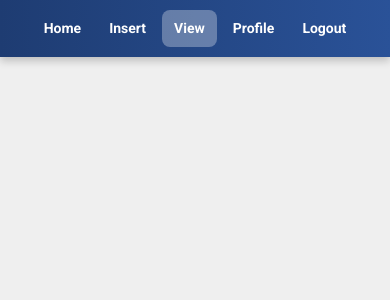
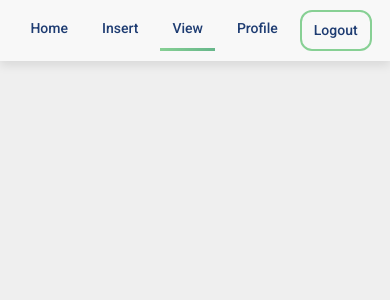
Before and after one commit to ParcelManagment/Website_Frontend, a React (Create React App) app in the folder Parcel_Management_System/: page /view in a window 390 px wide. Shown: the top 300 px of the page. Built offline with nearby package versions, Linux system fonts and the light colour scheme; no server answers.

Commit message:
Updated UI

```diff
--- a/Parcel_Management_System/src/App.js
+++ b/Parcel_Management_System/src/App.js
@@ -3,6 +3,7 @@ import 'bootstrap/dist/css/bootstrap.min.css';
 import { BrowserRouter as Router, Route, Routes, useLocation } from 'react-router-dom';
 
 import './App.css';
+import './Components/Footer/footer.css';
 import LoginSignup from './Components/LoginSignup/LoginSignup';
 import Home from './Components/Home/Home';
 import InsertPage from './Components/InsertPage/InsertPage';
--- a/Parcel_Management_System/src/Components/Home/Home.css
+++ b/Parcel_Management_System/src/Components/Home/Home.css
@@ -222,3 +222,36 @@ body {
         height: 45px;
     }
 }
+
+/* Animation for sliding in from left */
+@keyframes slideInLeft {
+    from {
+        transform: translateX(-100%);
+        opacity: 0;
+    }
+    to {
+        transform: translateX(0);
+        opacity: 1;
+    }
+}
+
+/* Animation for sliding in from right */
+@keyframes slideInRight {
+    from {
+        transform: translateX(100%);
+        opacity: 0;
+    }
+    to {
+        transform: translateX(0);
+        opacity: 1;
+    }
+}
+
+/* Applying the animation to the respective sections */
+.left-section.slide-in-left {
+    animation: slideInLeft 1s forwards; /* Duration of the animation */
+}
+
+.right-section.slide-in-right {
+    animation: slideInRight 1s forwards; /* Duration of the animation */
+}
--- a/Parcel_Management_System/src/Components/Home/Home.jsx
+++ b/Parcel_Management_System/src/Components/Home/Home.jsx
@@ -3,7 +3,7 @@ import 'bootstrap/dist/css/bootstrap.min.css';
 import './Home.css';
 import { useNavigate } from "react-router-dom";
 import axios from "axios";
-import { FaShippingFast, FaMapMarkedAlt, FaUserPlus, FaDatabase, FaLock } from 'react-icons/fa'; // Importing icons
+import { FaShippingFast, FaMapMarkedAlt, FaUserPlus, FaDatabase, FaLock } from 'react-icons/fa';
 
 const Home = () => {
     const [showBox, setShowBox] = useState(false);
@@ -34,7 +34,7 @@ const Home = () => {
     return (
         <div className="home container-fluid d-flex justify-content-center align-items-center">
             <div className="content-wrapper">
-                <div className={`left-section ${showBox ? 'show' : ''}`}>
+                <div className={`left-section ${showBox ? 'slide-in-left' : ''}`}>
                     <h2 className="text-center">Welcome to the Parcel Management System!</h2>
                     <p>
                         Our platform is designed to simplify the process of managing packages for train-based transfers, ensuring that package deliveries are safe, efficient, and seamlessly tracked.
@@ -88,7 +88,7 @@ const Home = () => {
                     </ul>
                 </div>
 
-                <div className={`right-section ${showBox ? 'show' : ''}`}>
+                <div className={`right-section ${showBox ? 'slide-in-right' : ''}`}>
                     <div className="details-box">
                         <h3>Ready to get started?</h3>
                         <p>Add new package information quickly and easily.</p>
--- a/Parcel_Management_System/src/Components/NavigationBar/NavigationBar.css
+++ b/Parcel_Management_System/src/Components/NavigationBar/NavigationBar.css
@@ -1,97 +1,104 @@
-
 .navigation-bar {
     display: flex;
-    justify-content: center; /* Center navigation items */
+    justify-content: center;
     align-items: center;
-    background: linear-gradient(90deg, #1e3c72, #2a5298); /* Gradient background */
-    padding: 15px 30px; /* Adjust padding for spacing */
-    box-shadow: 0 4px 8px rgba(0, 0, 0, 0.2); /* Soft shadow */
-    position: fixed; /* Fixed position at the top */
+    background: #f8f8f8; /* Light neutral color close to #EFEFEF */
+    padding: 15px 30px;
+    box-shadow: 0 4px 10px rgba(0, 0, 0, 0.1); /* Subtle shadow for depth */
+    position: fixed;
     top: 0;
     left: 0;
     right: 0;
-    z-index: 1000; /* Make sure it is on top of other elements */
+    z-index: 1000;
 }
 
 .navigation-bar a,
 .navigation-bar .logout-button {
-    color: #ffffff; /* White text color */
+    color: #1e3c72; /* Consistent dark blue for text */
     text-decoration: none;
-    padding: 10px 20px; /* Padding around text */
-    font-size: 18px; /* Font size */
-    font-weight: bold; /* Bold text */
-    border-radius: 8px; /* Rounded corners */
-    transition: background-color 0.3s ease, transform 0.3s ease; /* Smooth transitions */
-    background: none; /* No background */
-    border: none; /* No border */
-    cursor: pointer; /* Pointer cursor */
-    margin: 0; /* Ensure no extra margin */
+    padding: 10px 20px;
+    font-size: 18px;
+    font-weight: 500;
+    border-radius: 12px;
+    transition: background-color 0.3s ease, transform 0.3s ease, border 0.3s ease;
+    background: none;
+    border: none;
+    cursor: pointer;
+    margin: 0;
 }
 
 .navigation-bar a:hover,
 .navigation-bar .logout-button:hover {
-    background-color: rgba(255, 255, 255, 0.2); /* Semi-transparent white on hover */
-    transform: scale(1.05); /* Slight scale effect on hover */
-}
-
-.navigation-bar a:active,
-.navigation-bar .logout-button:active {
-    background-color: rgba(255, 255, 255, 0.4); /* More opaque on click */
-    transform: scale(0.95); /* Slightly reduced scale on click */
+    background-color: #e0e0e0 !important; /* Slightly darker hover effect to differentiate */
+    color: #1e3c72 !important;
+    transform: scale(1.05);
 }
 
 .navigation-bar .logo {
-    font-size: 24px; /* Larger font size for the logo */
+    font-size: 24px;
     font-weight: bold;
-    color: #ffffff;
-    margin-right: auto; /* Push logo to the left */
+    color: #1e3c72;
+    margin-right: auto;
 }
 
 .navigation-bar .links {
     display: flex;
-    gap: 15px; /* Space between links */
+    gap: 20px; /* Increased gap for more modern spacing */
 }
 
+/* Other styles remain unchanged */
+
 .logout-button {
-    background-color: transparent; /* Transparent background */
-    border: none; /* No border */
-    color: #ffffff; /* White text color */
-    cursor: pointer; /* Pointer cursor */
-    padding: 10px 20px; /* Same padding as links */
-    font-size: 18px; /* Same font size as links */
-    font-weight: bold; /* Same font weight as links */
-    border-radius: 8px; /* Same border radius as links */
-    transition: background-color 0.3s ease, transform 0.3s ease; /* Smooth transitions */
+    background-color: transparent;
+    border: 2px solid #87d094 !important; /* Teal border for logout button */
+    color: #1e3c72 !important;
+    cursor: pointer;
+    padding: 10px 20px;
+    font-size: 18px;
+    font-weight: 600; /* Slightly increase font weight */
+    border-radius: 12px;
+    transition: background-color 0.3s ease, transform 0.3s ease, box-shadow 0.3s ease; /* Added box-shadow transition */
 }
-.navigation-bar .links a.active-link {
-    background-color: rgba(255, 255, 255, 0.3); /* Highlight color */
-    color: #ffffff; /* Text color for active link */
-    border-radius: 8px; /* Optional: rounded corners for highlight */
+
+/* Added background color on hover and focus */
+.logout-button:hover,
+.logout-button:focus {
+    background-color: #87d094 !important; /* Change to a greenish color on hover */
+    color: #fff !important; /* Change text color to white for contrast */
+    box-shadow: 0 4px 8px rgba(0, 0, 0, 0.2) !important; /* Add shadow on hover */
+}
+
+/* Active state to provide feedback when clicked */
+.logout-button:active {
+    background-color: #66b68a !important; /* Darker green for active state */
+    transform: scale(0.95) !important;
+}
 
 
+/* Apply green gradient border for active link */
+.navigation-bar .links a.active-link {
+    border-bottom: 3px solid; /* Border only on bottom */
+    border-image: linear-gradient(90deg, #87d094, #66b68a) 1 !important; /* Green gradient border */
+    color: #1e3c72 !important; /* Matching dark blue text color */
+}
 
-
-}
 @media (max-width: 600px) {
     .navigation-bar {
-        justify-content: space-around; /* Space items evenly */
-        padding: 10px; /* Reduce padding */
+        justify-content: space-around;
+        padding: 10px;
     }
 
-    .navigation-bar .links a[href="/auth"] {
-        display: none; /* Hide the "Authentication" button */
-    }
     .navigation-bar .logo {
-        display: none; /* Hide the logo */
+        display: none; /* Hide logo on smaller screens */
     }
 
     .navigation-bar .links {
-        gap: 4px; /* Reduce space between links */
+        gap: 10px;
     }
 
     .navigation-bar a,
     .navigation-bar .logout-button {
-        padding: 8px 12px; /* Adjust padding for smaller screens */
-        font-size: 14px; /* Reduce font size */
+        padding: 8px 12px;
+        font-size: 14px;
     }
 }
--- a/Parcel_Management_System/src/Components/NavigationBar/NavigationBar.jsx
+++ b/Parcel_Management_System/src/Components/NavigationBar/NavigationBar.jsx
@@ -43,7 +43,7 @@ const NavigationBar = () => {
 
     return (
         <nav className="navigation-bar">
-            <div className="logo">Parcel Management System</div>
+            <div className="logo">RailExpress</div>
             <div className="links">
                 <Link to="/home" className={getLinkClass('/home')}>Home</Link>
                 <Link to="/insert" className={getLinkClass('/insert')}>Insert</Link>
--- a/Parcel_Management_System/src/index.css
+++ b/Parcel_Management_System/src/index.css
@@ -6,10 +6,6 @@ body {
   -webkit-font-smoothing: antialiased;
   -moz-osx-font-smoothing: grayscale;
   height: 100vh;
-  background: url('Components/Assests/BG3.jpg') no-repeat center center fixed,
-
-  linear-gradient(#2A00B7, #42006C);
-background-size: cover;
 }
 
 
```
Also changed, not shown: Parcel_Management_System/src/Components/Footer/footer.css (+35 -12 lines).
